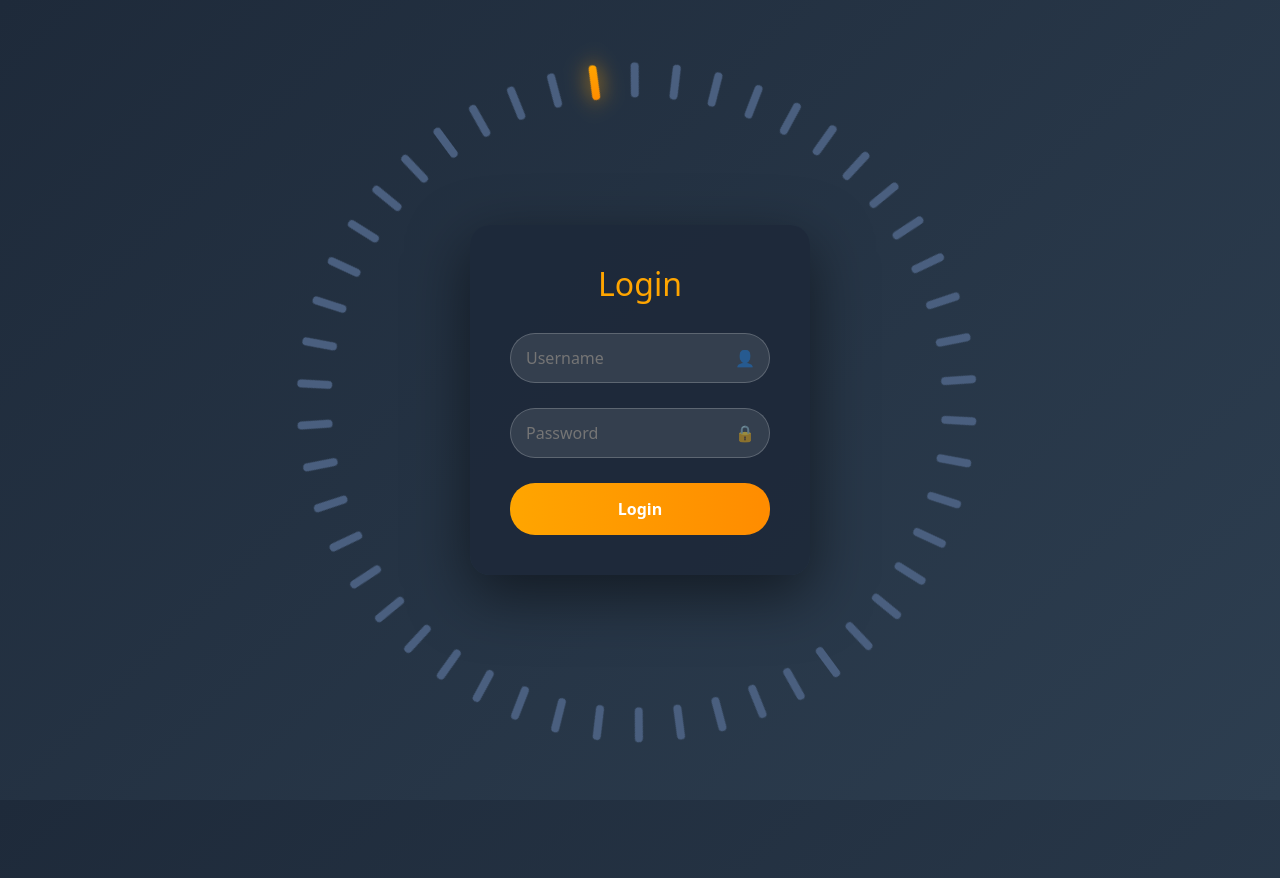
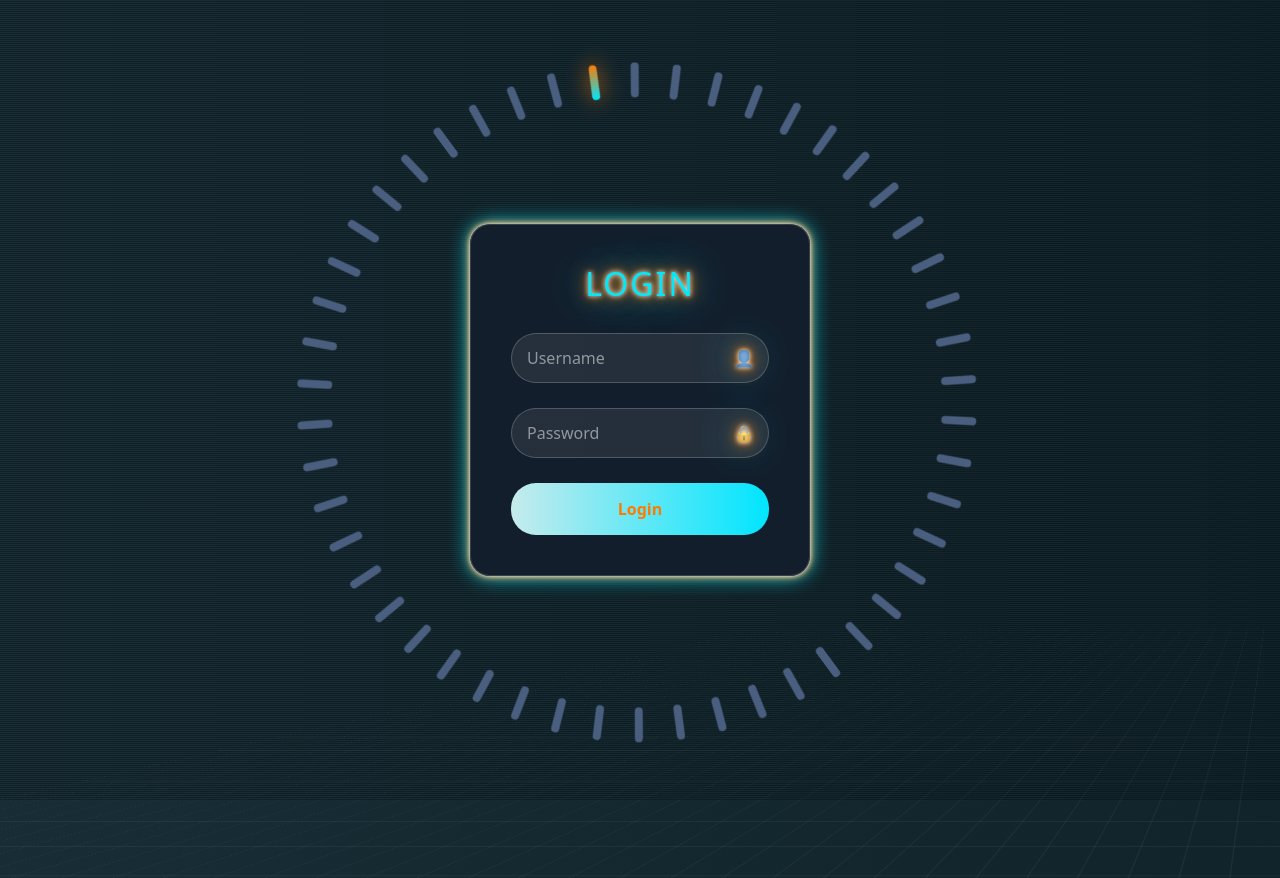
Before and after one commit to appli-macarajo/tciscs2, a React (Vite) app in the folder tcics2.client/: page / in a window 1280 px wide. Built offline with nearby package versions, Linux system fonts and the light colour scheme; no server answers.

Commit message:
updated login ui

```diff
--- a/tcics2.client/src/pages/LoginPage.css
+++ b/tcics2.client/src/pages/LoginPage.css
@@ -1,7 +1,85 @@
+/* =========================
+   🌐 GLOBAL CYBERPUNK BACKGROUND (MERGED)
+========================= */
+
 body {
   font-family: system-ui;
-  background: linear-gradient(135deg, #1e2a3a 0%, #2d3e50 100%);
+  min-height: 100vh;
+  overflow: hidden;
+
+  /* 🌈 Animated cyberpunk gradient (YOUR REQUEST) */
+  background: linear-gradient(270deg, #0f2027, #203a43, #2c5364, #1a1a2e);
+  background-size: 800% 800%;
+  animation: gradientMove 15s ease infinite;
 }
+
+/* 🌈 Gradient animation */
+@keyframes gradientMove {
+  0% { background-position: 0% 50%; }
+  50% { background-position: 100% 50%; }
+  100% { background-position: 0% 50%; }
+}
+
+/* =========================
+   🔳 CYBER GRID OVERLAY
+========================= */
+
+body::before {
+  content: "";
+  position: fixed;
+  width: 200%;
+  height: 200%;
+  top: 0;
+  left: 0;
+
+  background-image:
+    linear-gradient(rgba(255,255,255,0.05) 1px, transparent 1px),
+    linear-gradient(90deg, rgba(255,255,255,0.05) 1px, transparent 1px);
+
+  background-size: 40px 40px;
+
+  transform: perspective(500px) rotateX(60deg) translateY(-200px);
+  animation: gridMove 10s linear infinite;
+
+  z-index: 0;
+}
+
+@keyframes gridMove {
+  from {
+    transform: perspective(500px) rotateX(60deg) translateY(-200px);
+  }
+  to {
+    transform: perspective(500px) rotateX(60deg) translateY(0px);
+  }
+}
+
+/* =========================
+   📺 SCANLINES EFFECT
+========================= */
+
+body::after {
+  content: "";
+  position: fixed;
+  width: 100%;
+  height: 100%;
+  top: 0;
+  left: 0;
+
+  background: repeating-linear-gradient(
+    0deg,
+    rgba(0,0,0,0.25),
+    rgba(0,0,0,0.25) 1px,
+    transparent 1px,
+    transparent 2px
+  );
+
+  pointer-events: none;
+  z-index: 1;
+}
+
+/* =========================
+   🧩 LOGIN LAYOUT
+========================= */
 
 .login-container {
   position: relative;
@@ -10,7 +88,12 @@ body {
   display: flex;
   justify-content: center;
   align-items: center;
+  z-index: 2;
 }
+
+/* =========================
+   🔄 ROTATING CIRCLE
+========================= */
 
 .circle-container {
   position: absolute;
@@ -24,22 +107,90 @@ body {
   to { transform: rotate(360deg); }
 }
 
+/* =========================
+   ⚡ ROTATING BARS
+========================= */
+
+.bar {
+  position: absolute;
+  width: 8px;
+  height: 35px;
+  background: #4a5f7f;
+  border-radius: 4px;
+
+  top: 0;
+  left: 50%;
+  transform-origin: center 170px;
+}
+
+.bar.active {
+  background: linear-gradient(180deg, #ff7b00, #00e5ff);
+  box-shadow: 0 0 20px rgba(255,123,0,0.8);
+}
+
+/* =========================
+   🔵 LOGIN BOX (CLEAN + NEON)
+========================= */
+
 .login-box {
   position: relative;
   z-index: 10;
-  background: rgba(30, 42, 58, 0.95);
+
+  background: rgba(20, 30, 45, 0.85);
+  backdrop-filter: blur(12px);
+
   padding: 40px;
   border-radius: 20px;
-  box-shadow: 0 20px 60px rgba(0, 0, 0, 0.5);
   width: 420px;
+
+  border: 1px solid rgba(255, 255, 255, 0.15);
+
+  animation: flicker 2s infinite alternate;
 }
+
+/* =========================
+   🔥 LOGIN TITLE
+========================= */
 
 .login-title {
   text-align: center;
-  color: #ffa500;
+  color: #00e9fa;
   margin-bottom: 30px;
   font-size: 32px;
+  text-transform: uppercase;
+  letter-spacing: 2px;
+
+  /* ✅ ONLY TEXT ANIMATION */
+  animation: titleGlow 2s infinite;
 }
+
+/* =========================
+   ⚡ FLICKER EFFECT
+========================= */
+
+@keyframes flicker {
+  0%, 18%, 22%, 25%, 53%, 57%, 100% {
+    text-shadow:
+      0 0 5px #fff,
+      0 0 10px #ff7b00,
+      0 0 20px #ff7b00,
+      0 0 40px #00e5ff;
+
+    box-shadow:
+      0 0 5px #fff,
+      0 0 10px #ff7b00,
+      0 0 20px #00e5ff;
+  }
+
+  20%, 24%, 55% {
+    text-shadow: none;
+    box-shadow: none;
+  }
+}
+
+/* =========================
+   ✏️ INPUTS
+========================= */
 
 .input-group-custom {
   position: relative;
@@ -49,41 +200,51 @@ body {
 .input-group-custom input {
   width: 100%;
   padding: 12px 40px 12px 15px;
-  background: rgba(255,255,255,0.1);
+
+  background: rgba(255,255,255,0.08);
   border: 1px solid rgba(255,255,255,0.2);
+
   border-radius: 25px;
   color: #fff;
+  outline: none;
 }
+
+.input-group-custom input::placeholder {
+  color: rgba(255,255,255,0.5);
+}
+
+/* =========================
+   🧿 ICON
+========================= */
 
 .input-icon {
   position: absolute;
   right: 15px;
   top: 50%;
   transform: translateY(-50%);
-  color: rgba(255,255,255,0.5);
+  color: rgba(255,255,255,0.6);
 }
+
+/* =========================
+   🔘 BUTTON
+========================= */
 
 .login-btn-custom {
   width: 100%;
   padding: 14px;
-  background: linear-gradient(90deg, #ffa500, #ff8c00);
+
+  background: linear-gradient(90deg, #c6ebec, #00e5ff);
   border: none;
   border-radius: 25px;
-  color: white;
+
+  color: rgb(255, 123, 0);
   font-weight: 600;
-}
-.bar {
-  position: absolute;
-  width: 8px;
-  height: 35px;
-  background: #4a5f7f;
-  border-radius: 4px;
-  top: 0;
-  left: 50%;
-  transform-origin: center 170px;
+  cursor: pointer;
+
+  transition: all 0.3s ease;
 }
 
-.bar.active {
-  background: linear-gradient(180deg, #ffa500, #ff8c00);
-  box-shadow: 0 0 20px rgba(255,165,0,0.8);
+.login-btn-custom:hover {
+  transform: translateY(-2px);
+  box-shadow: 0 0 20px rgba(255,123,0,0.6);
 }
--- a/tcics2.client/src/pages/LoginPage.tsx
+++ b/tcics2.client/src/pages/LoginPage.tsx
@@ -72,7 +72,7 @@ const delay = (ms: number) =>
 
         {/* Login Box */}
         <div className="login-box">
-          <h2 className="login-title">Login</h2>
+          <h2 className="login-title neon-text">Login</h2>
 
           <form onSubmit={handleSubmit}>
             <div className="input-group-custom">
```
